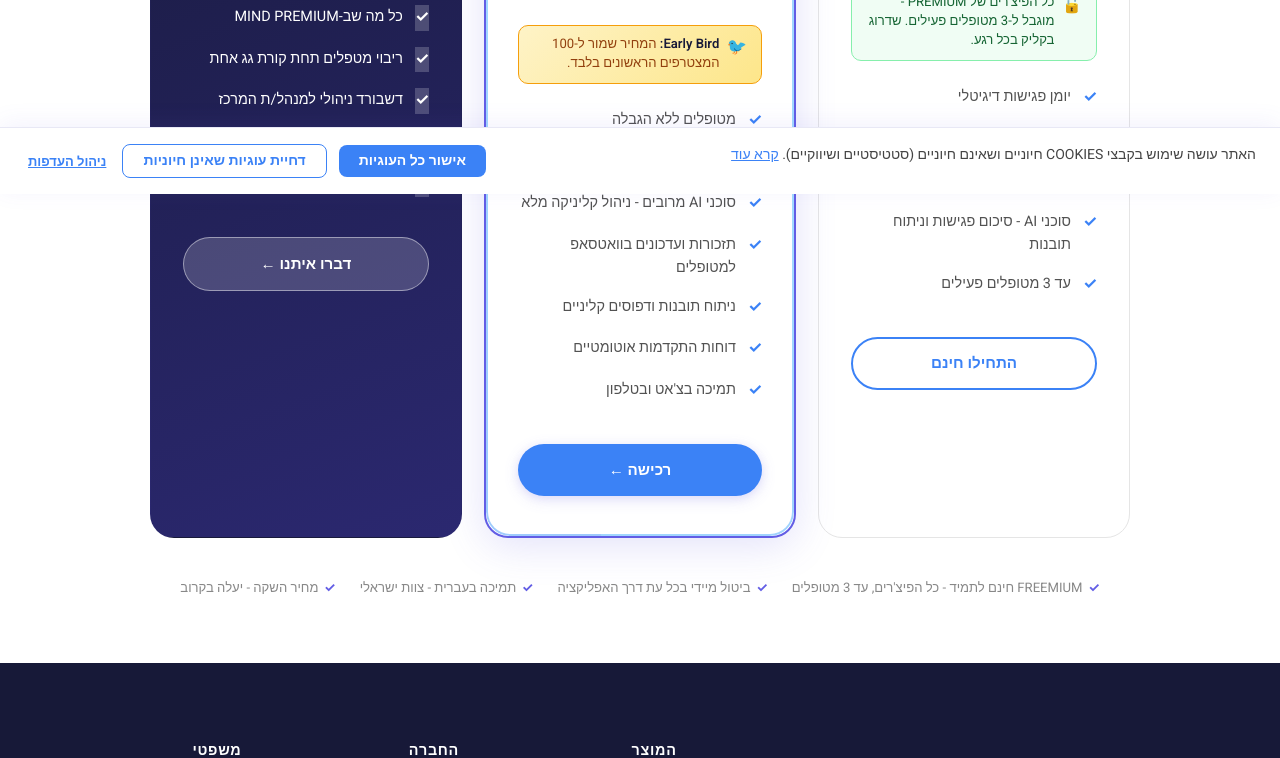
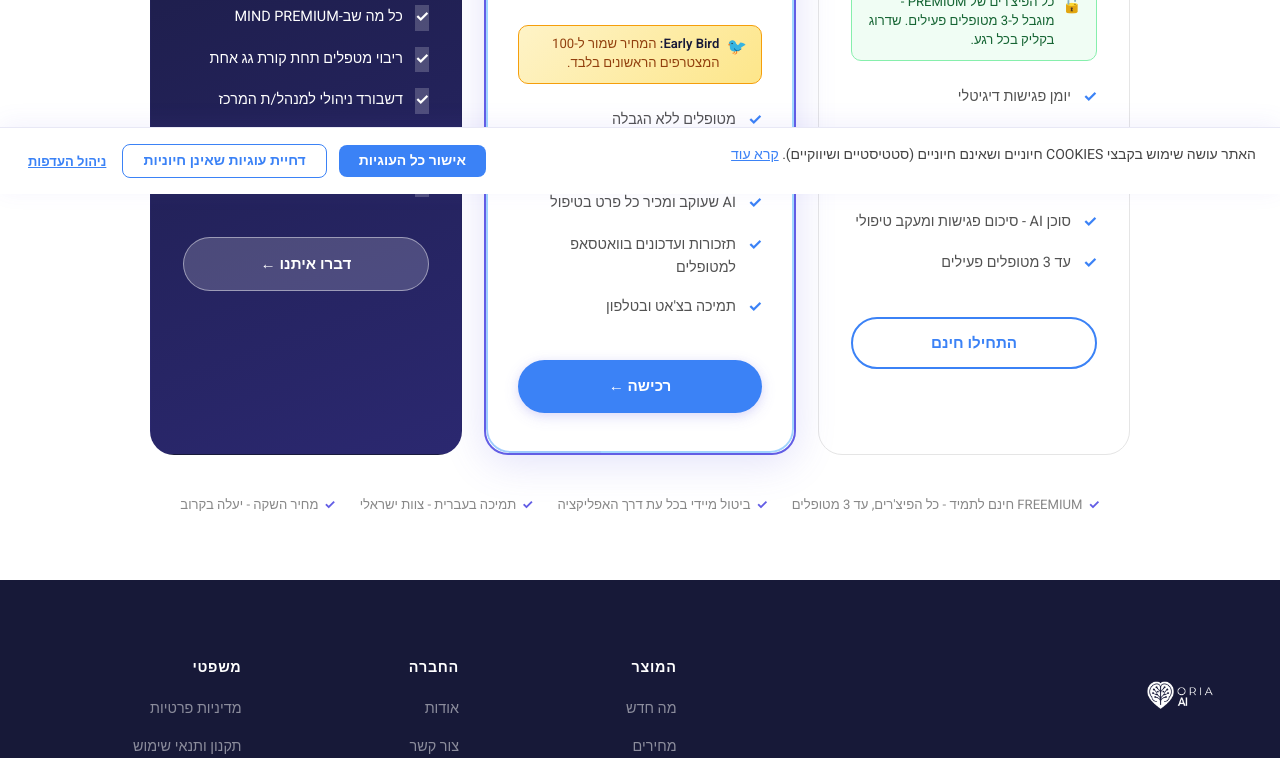
Before and after one commit to elitzura/oria-website, a Next.js app: page /pricing in a window 1280 px wide. Shown: the part 606-1364 px from the top of the page. Built offline with nearby package versions, Linux system fonts and the light colour scheme.

Commit message:
feat: update payment management terminology across multiple pages for clarity

```diff
--- a/app/features/mobile/page.jsx
+++ b/app/features/mobile/page.jsx
@@ -226,7 +226,7 @@ export default function MobileFeaturePage() {
             <li>הכנה לפגישה עם המוח השני</li>
             <li>צפייה ועדכון לוח שנה ויומן</li>
             <li>שליחת תזכורות מיידיות בוואטסאפ ומייל</li>
-            <li>ניהול תשלומים ואישור גבייה</li>
+            <li>מעקב תשלומים ובקשות תשלום</li>
             <li>הוספת מטופלים חדשים</li>
             <li>צפייה בדוחות ונתוני הכנסות</li>
           </ul>
--- a/app/landing/page.jsx
+++ b/app/landing/page.jsx
@@ -409,7 +409,7 @@ export default function LandingPage() {
               <p className="section-eyebrow">האפליקציה בפעולה</p>
               <h2>ככה נראית <span className="highlight">ORIA בפעולה</span></h2>
               <p className="section-subtitle">
-                צילומי מסך ישירות מהאפליקציה - יומן, גבייה וכרטיס מטופל במקום אחד.
+                צילומי מסך ישירות מהאפליקציה - יומן, תשלומים וכרטיס מטופל במקום אחד.
               </p>
             </div>
 
@@ -446,7 +446,7 @@ export default function LandingPage() {
                 <div className="lp-showcase-screen">
                   <Image
                     src="/screenshots/app-billing.png"
-                    alt="גבייה ותשלומים - ORIA AI"
+                    alt="מעקב תשלומים - ORIA AI"
                     width={1013}
                     height={900}
                     className="lp-showcase-img"
@@ -455,7 +455,7 @@ export default function LandingPage() {
                   />
                   <div className="lp-app-overlay" />
                 </div>
-                <p className="lp-showcase-caption">גבייה ותשלומים - מעקב פשוט ומסודר</p>
+                <p className="lp-showcase-caption">מעקב תשלומים ובקשות - פשוט ומסודר</p>
               </div>
 
               <div className="lp-showcase-frame lp-showcase-frame-right">
--- a/app/m/page.jsx
+++ b/app/m/page.jsx
@@ -942,7 +942,7 @@ export default function MobileLandingPage() {
           <h2 className="mlp-h2">
             ככה נראית <span className="mlp-blue">ORIA בפעולה</span>
           </h2>
-          <p className="mlp-section-sub">יומן, גבייה וכרטיס מטופל - במקום אחד.</p>
+          <p className="mlp-section-sub">יומן, תשלומים וכרטיס מטופל - במקום אחד.</p>
 
           <div className="mlp-screenshot-frame">
             <div className="mlp-screenshot-chrome">
--- a/app/pricing/page.jsx
+++ b/app/pricing/page.jsx
@@ -146,9 +146,9 @@ export default function PricingPage() {
               </div>
               <ul className="pricing-features">
                 <li><span className="check">✓</span> יומן פגישות דיגיטלי</li>
-                <li><span className="check">✓</span> ניהול תשלומים וגבייה</li>
+                <li><span className="check">✓</span> מעקב תשלומים ובקשות תשלום</li>
                 <li><span className="check">✓</span> תזכורות בוואטסאפ ובמייל</li>
-                <li><span className="check">✓</span> סוכני AI - סיכום פגישות וניתוח תובנות</li>
+                <li><span className="check">✓</span> סוכן AI - סיכום פגישות ומעקב טיפולי</li>
                 <li><span className="check">✓</span> עד 3 מטופלים פעילים</li>
               </ul>
               <a href="https://app.oriamind.ai/register" className="btn btn-outline btn-block" style={{ textAlign: 'center' }}>התחילו חינם</a>
@@ -175,11 +175,9 @@ export default function PricingPage() {
               </div>
               <ul className="pricing-features">
                 <li><span className="check">✓</span> מטופלים ללא הגבלה</li>
-                <li><span className="check">✓</span> ניהול תשלומים וגבייה</li>
-                <li><span className="check">✓</span> סוכני AI מרובים - ניהול קליניקה מלא</li>
+                <li><span className="check">✓</span> מעקב תשלומים ובקשות תשלום</li>
+                <li><span className="check">✓</span> AI שעוקב ומכיר כל פרט בטיפול</li>
                 <li><span className="check">✓</span> תזכורות ועדכונים בוואטסאפ למטופלים</li>
-                <li><span className="check">✓</span> ניתוח תובנות ודפוסים קליניים</li>
-                <li><span className="check">✓</span> דוחות התקדמות אוטומטיים</li>
                 <li><span className="check">✓</span> תמיכה בצ'אט ובטלפון</li>
               </ul>
               <a href="https://app.oriamind.ai/register" className="btn btn-primary btn-block" style={{ textAlign: 'center' }}>רכישה ←</a>
--- a/app/regulations/page.jsx
+++ b/app/regulations/page.jsx
@@ -67,8 +67,7 @@ export default function RegulationsPage() {
               <p>6.1 השירות מוצע במסלולים הבאים:</p>
               <ul>
                 <li><strong>FREEMIUM</strong> - חינם לתמיד, כולל כל פיצ'רי MIND PREMIUM עד 3 מטופלים פעילים בחודש</li>
-                <li><strong>MIND</strong> - מנוי חודשי בתשלום, כולל ניהול תשלומים ותזכורות וסוכן AI לסיכום פגישות</li>
-                <li><strong>MIND PREMIUM</strong> - מנוי חודשי בתשלום, כולל ניהול קליניקה מלא עם סוכני AI מרובים ותזכורות בוואטסאפ</li>
+                <li><strong>MIND PREMIUM</strong> - מנוי חודשי בתשלום, כולל ניהול קליניקה עם סוכני AI ותזכורות בוואטסאפ</li>
                 <li><strong>קליניקות ומרכזים</strong> - מחיר בהתאמה אישית, ליצירת קשר</li>
               </ul>
               <p>6.2 פרטי המחירים המעודכנים מפורטים תמיד בדף המחירים באתר.</p>
```
